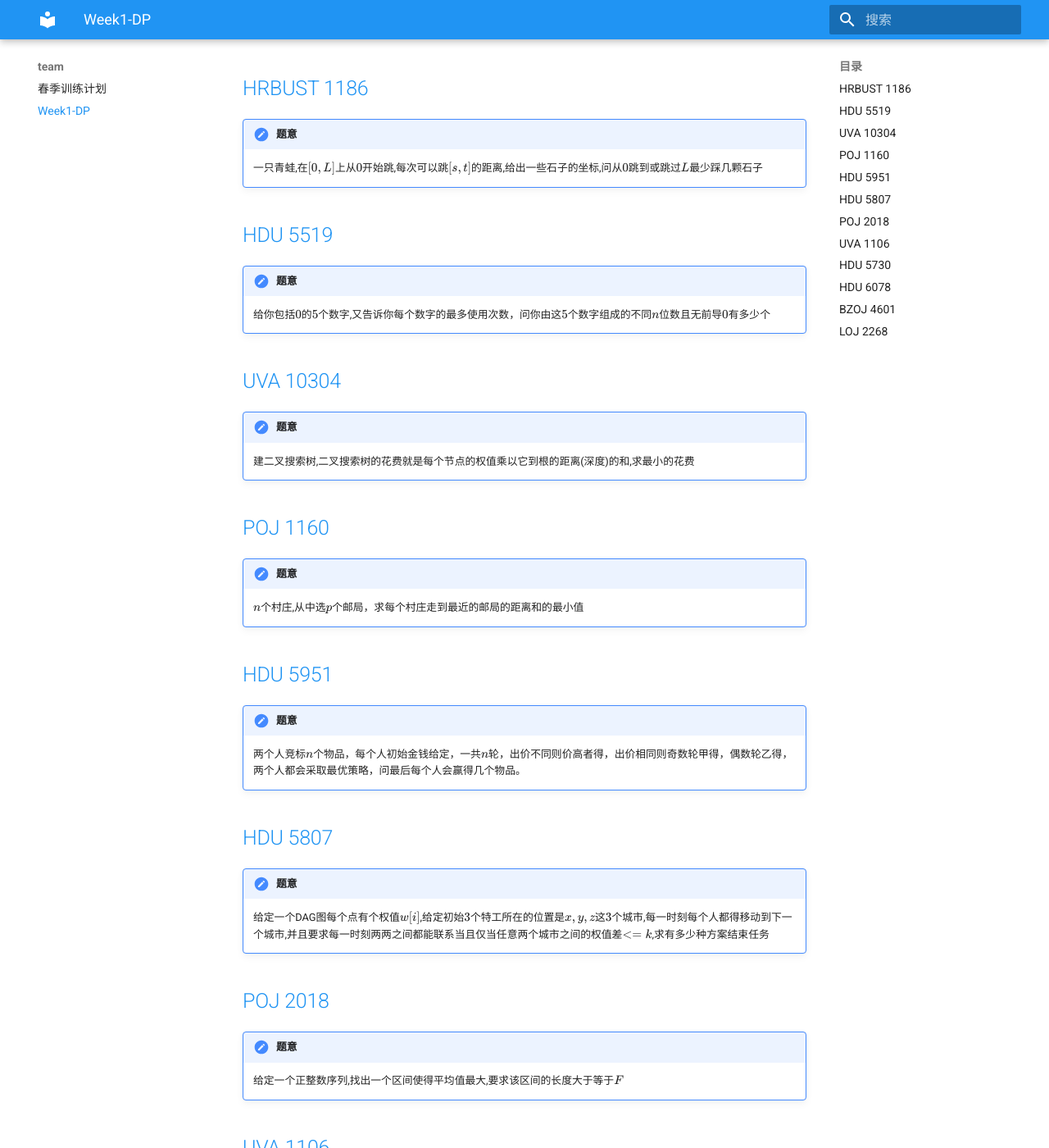
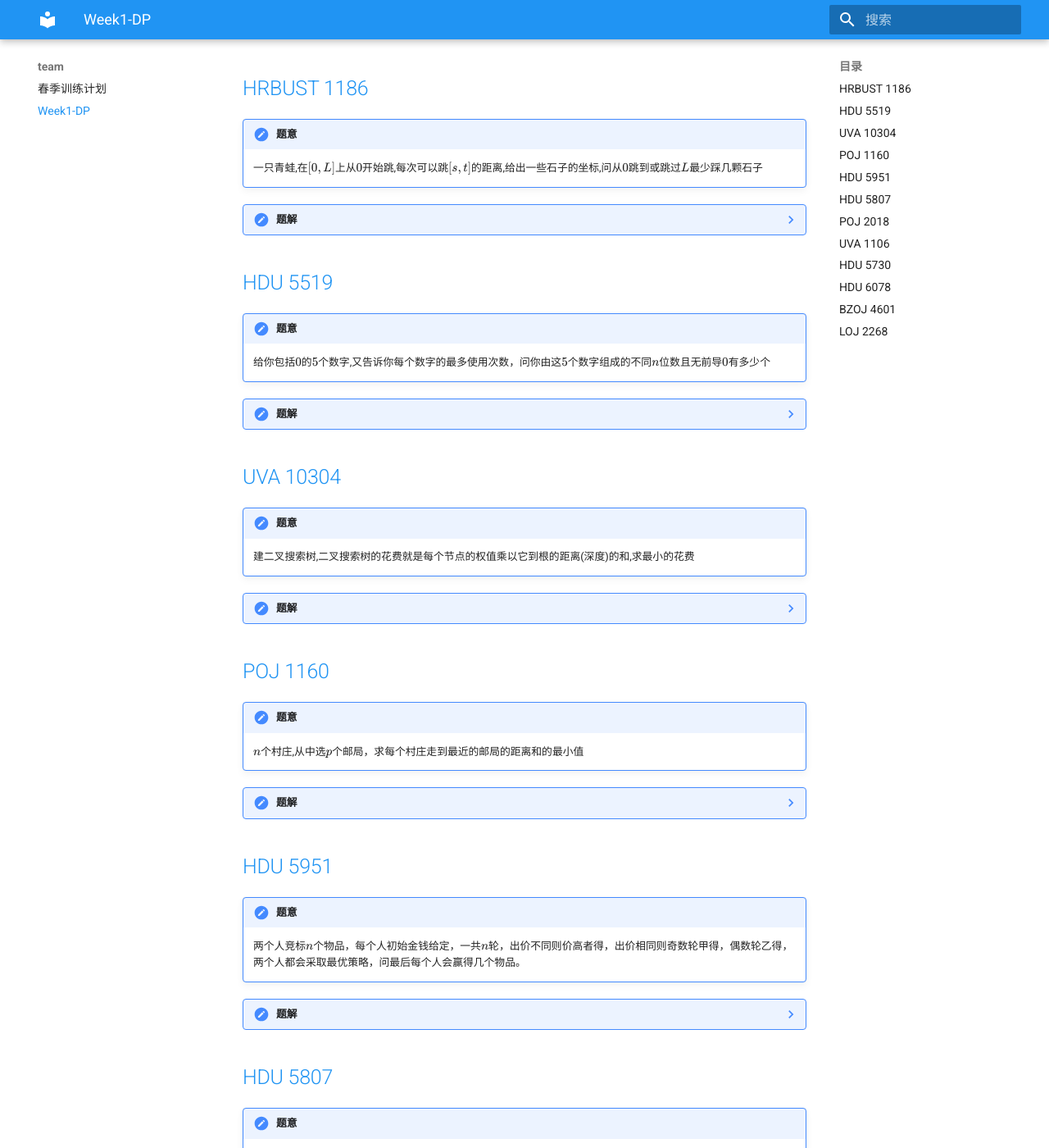
Before and after one commit to JJLeo/bbshywmac, an MkDocs documentation site: the page built from docs/team/Week1-DP/train.md, in a window 1280 px wide and 1400 px high, scrolled down 229 px. Shown: the whole window at 82% size. Built offline with MkDocs 1.6.1 and Material for MkDocs 9.7.7, drawn with Linux system fonts in a browser that asks for light colours; formulas are drawn with MathJax 3.

Commit message:
"题意"

```diff
--- a/docs/team/Week1-DP/train.md
+++ b/docs/team/Week1-DP/train.md
@@ -7,57 +7,82 @@
 !!! note "题意"
     一只青蛙,在$[0,L]$上从$0$开始跳,每次可以跳$[s,t]$的距离,给出一些石子的坐标,问从$0$跳到或跳过$L$最少踩几颗石子
 
+??? note "题解"
+	本题有多组数据。
+
 ## [HDU 5519](http://acm.hdu.edu.cn/showproblem.php?pid=5519)
 
 !!! note "题意"
     给你包括$0$的$5$个数字,又告诉你每个数字的最多使用次数，问你由这$5$个数字组成的不同$n$位数且无前导$0$有多少个
+
+??? note "题解"
 
 ## [UVA 10304](https://vjudge.net/problem/UVA-10304)
 
 !!! note "题意"
     建二叉搜索树,二叉搜索树的花费就是每个节点的权值乘以它到根的距离(深度)的和,求最小的花费
 
+??? note "题解"
+
 ## [POJ 1160](http://poj.org/problem?id=1160)
 
 !!! note "题意"
     $n$个村庄,从中选$p$个邮局，求每个村庄走到最近的邮局的距离和的最小值
+
+??? note "题解"
 
 ## [HDU 5951](http://acm.hdu.edu.cn/showproblem.php?pid=5951)
 
 !!! note "题意"
 	两个人竞标$n$个物品，每个人初始金钱给定，一共$n$轮，出价不同则价高者得，出价相同则奇数轮甲得，偶数轮乙得，两个人都会采取最优策略，问最后每个人会赢得几个物品。
 
+??? note "题解"
+
 ## [HDU 5807](http://acm.hdu.edu.cn/showproblem.php?pid=5951)
 
 !!! note "题意"
     给定一个DAG图每个点有个权值$w[i]$,给定初始$3$个特工所在的位置是$x,y,z$这$3$个城市,每一时刻每个人都得移动到下一个城市,并且要求每一时刻两两之间都能联系当且仅当任意两个城市之间的权值差$<=k$,求有多少种方案结束任务
+
+??? note "题解"
 
 ## [POJ 2018](http://poj.org/problem?id=2018)
 
 !!! note "题意"
     给定一个正整数序列,找出一个区间使得平均值最大,要求该区间的长度大于等于$F$
 
+??? note "题解"
+
 ## [UVA 1106](https://vjudge.net/problem/UVA-1106)
 
 !!! note "题意"
 	高度概括：斜率优化，横坐标不单调，斜率单调。
+
+??? note "题解"
 
 ## [HDU 5730](http://acm.hdu.edu.cn/showproblem.php?pid=5730)
 
 !!! note "题意"
     给定一个数组$a$,定义$a[i]$表示连续$i$个珍珠可以装饰的方案数,求$n$个珍珠的项链可以装饰的方案总数
 
+??? note "题解"
+
 ## [HDU 6078](http://acm.hdu.edu.cn/showproblem.php?pid=6078)
 
 !!! note "题意"
     定义一种波浪数列,满足$a1<a2>a3<a4>a5$给两个数列$a,b$,选出$a,b$的一个公共子串，且是一个波浪数列，问共有多少种方案
+
+??? note "题解"
 
 ## [BZOJ 4601](http://www.lydsy.com/JudgeOnline/problem.php?id=4601)
 
 !!! note "题意"
 	$n×n$的方格，每个格子有权值，求从左上角走到右下角的经过格子权值和的最大值。每次行动有限制，必须分为以下两步，先向任意一个方向走任意步（可以不动），再向任意一个方向必须走到边界（如果靠边界就可以不动）。
 
+??? note "题解"
+
 ## [LOJ 2268](https://loj.ac/problem/2268)
 
 !!! note "题意"
 	树形多重背包，每个点有$a_i$个物品，每个价值为$v_i$，体积都是$1$，另外可以选择一条链，免费（即不算体积）选择链上所有点的物品各一个，求最大价值。
+
+??? note "题解"
```
Also changed, not shown: site/search/search_index.json, site/team/Week1-DP/train/index.html, 1 other file.
